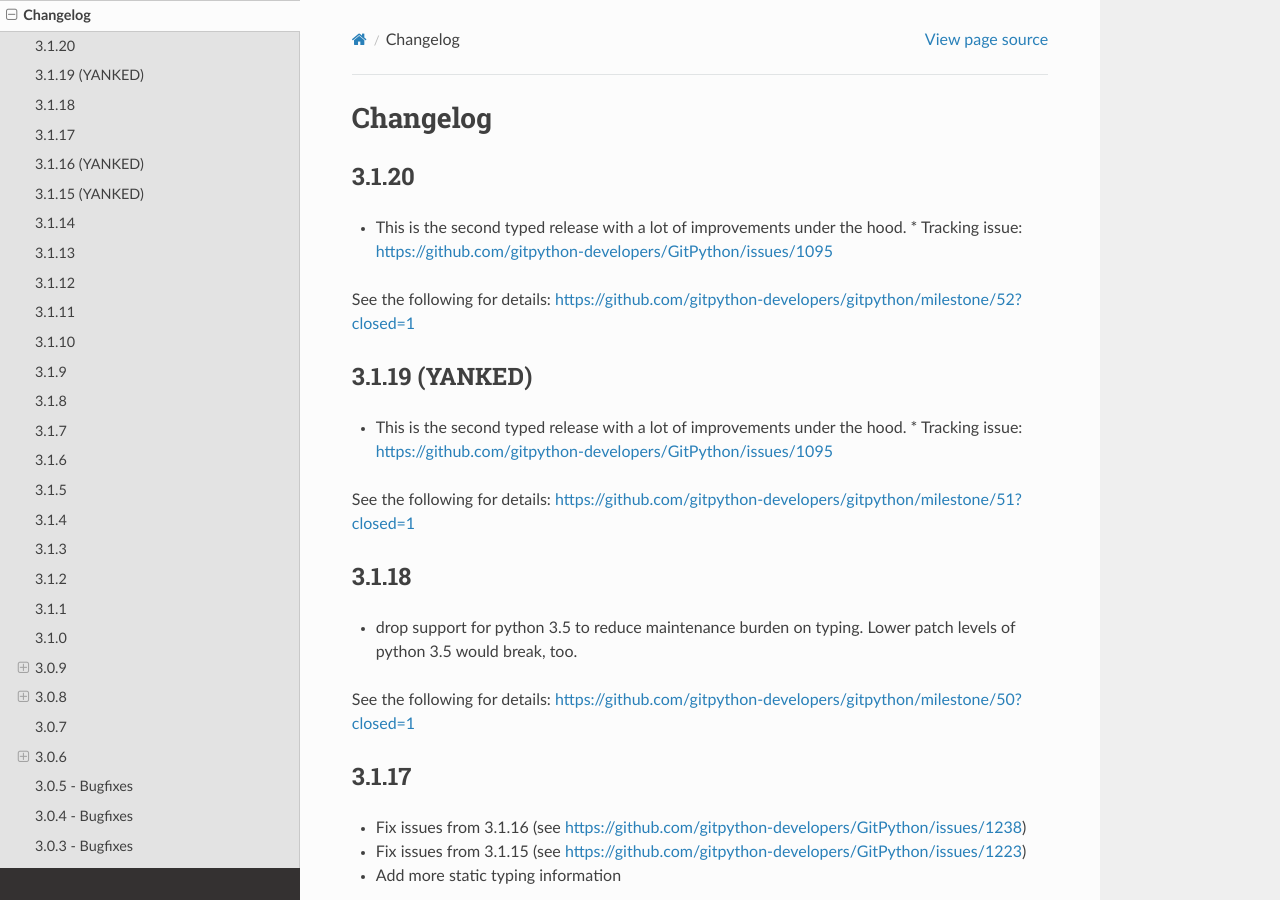
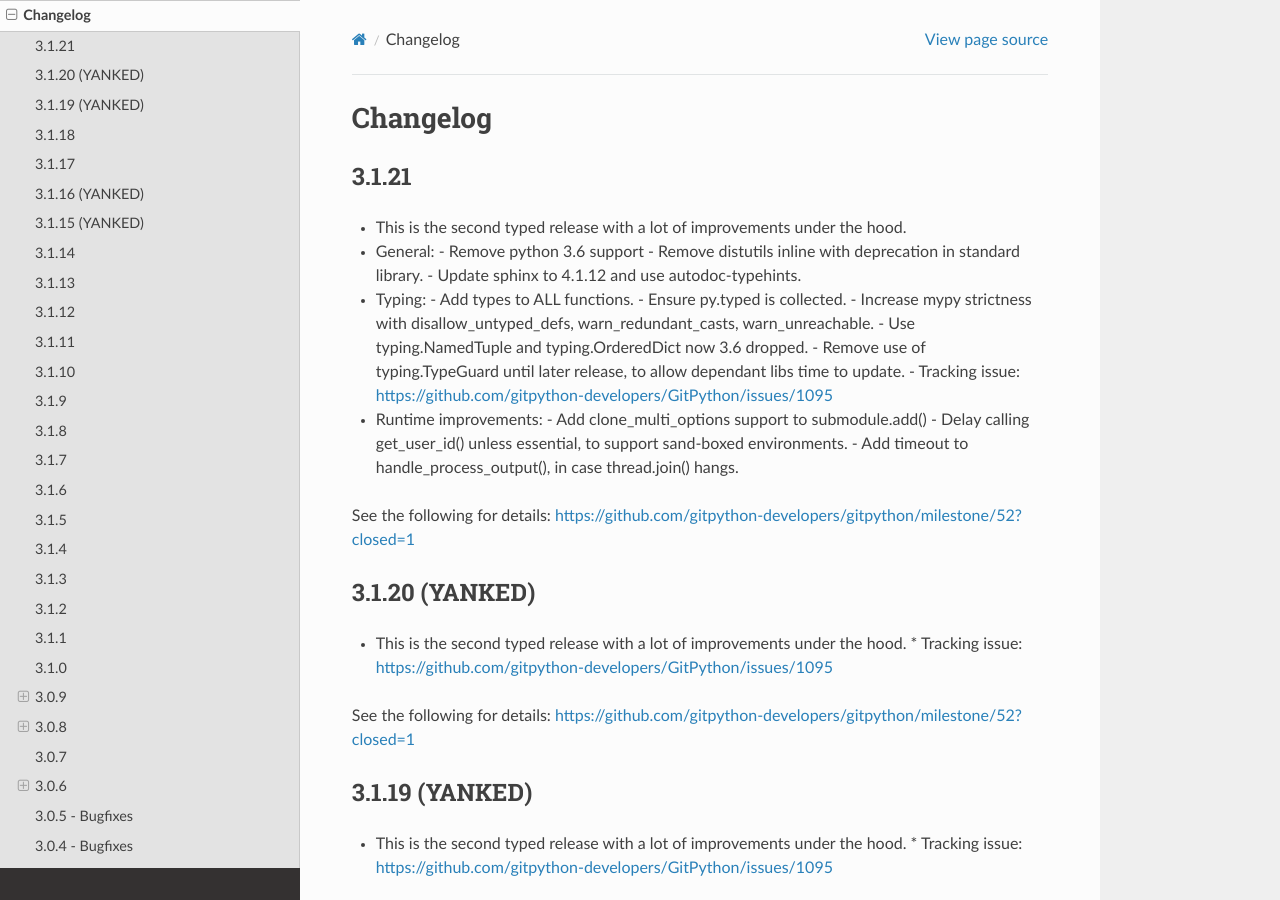
Before and after one commit to gitpython-developers/GitPython, a Sphinx documentation site: the page built from doc/source/changes.rst, in a window 1280 px wide and 900 px high. Built offline with Sphinx 7.4.7 and the Read the Docs theme 2.0.0, drawn with Linux system fonts in a browser that asks for light colours.

Commit message:
Update changelog and version

```diff
--- a/doc/source/changes.rst
+++ b/doc/source/changes.rst
@@ -2,7 +2,34 @@
 Changelog
 =========
 
-3.1.20
+3.1.21
+======
+
+* This is the second typed release with a lot of improvements under the hood.
+
+* General:
+  - Remove python 3.6 support
+  - Remove distutils inline with deprecation in standard library.
+  - Update sphinx to 4.1.12 and use autodoc-typehints.
+
+* Typing:
+  - Add types to ALL functions.
+  - Ensure py.typed is collected.
+  - Increase mypy strictness with disallow_untyped_defs, warn_redundant_casts, warn_unreachable.
+  - Use typing.NamedTuple and typing.OrderedDict now 3.6 dropped.
+  - Remove use of typing.TypeGuard until later release, to allow dependant libs time to update.
+  - Tracking issue: https://github.com/gitpython-developers/GitPython/issues/1095
+
+* Runtime improvements:
+  - Add clone_multi_options support to submodule.add()
+  - Delay calling get_user_id() unless essential, to support sand-boxed environments.
+  - Add timeout to handle_process_output(), in case thread.join() hangs.
+
+See the following for details:
+https://github.com/gitpython-developers/gitpython/milestone/52?closed=1
+
+
+3.1.20 (YANKED)
 ======
 
 * This is the second typed release with a lot of improvements under the hood.
```
Also changed, not shown: 3 other files.
